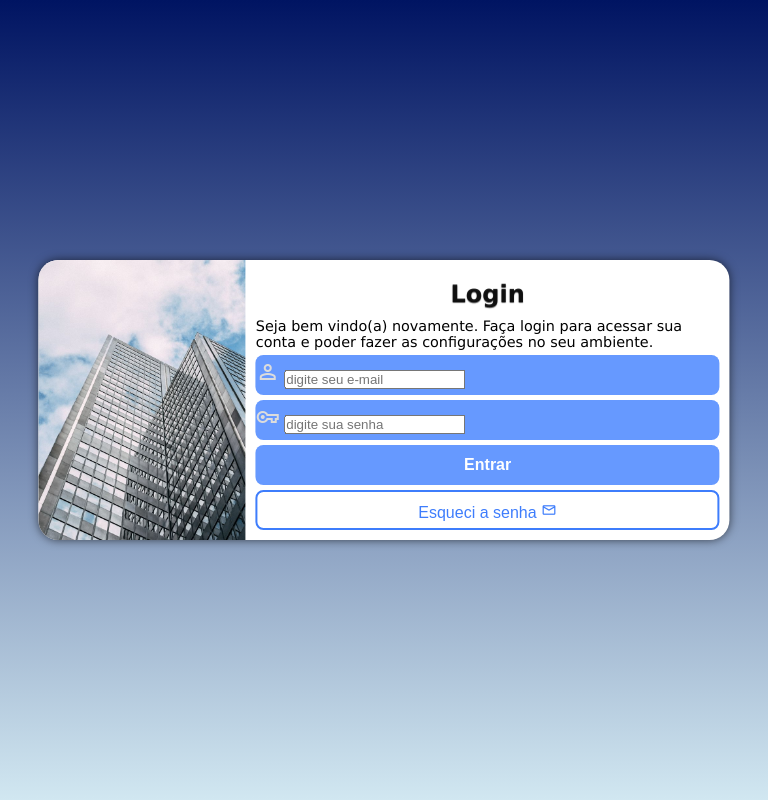
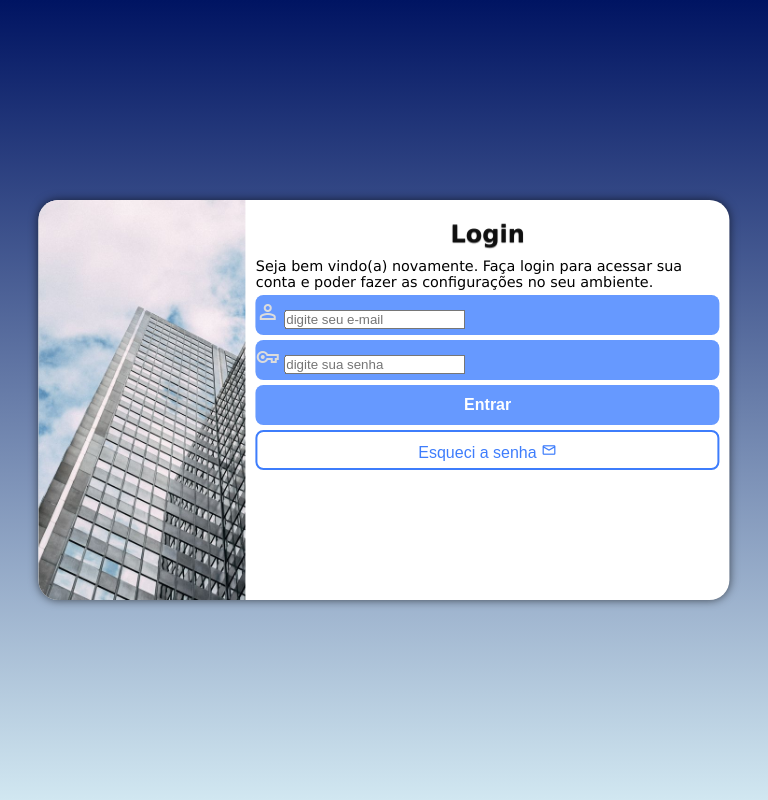
Before and after one commit to thiago7-7/projeto-login, a PHP site: page / in a window 768 px wide. Run offline with PHP 8.4, Linux system fonts and the light colour scheme.

Commit message:
projeto-login

```diff
--- a/estilos/media-query.css
+++ b/estilos/media-query.css
@@ -26,7 +26,7 @@
 
     section#login{
         width: 90vw;
-        height: 35vh;
+      height: 50vh;
 
 
 
--- a/estilos/style.css
+++ b/estilos/style.css
@@ -27,7 +27,7 @@
     body, html {
         background-color: #001462;
         width: 100vw;
-        height: 100vh;
+
     }
 
         main{
```
